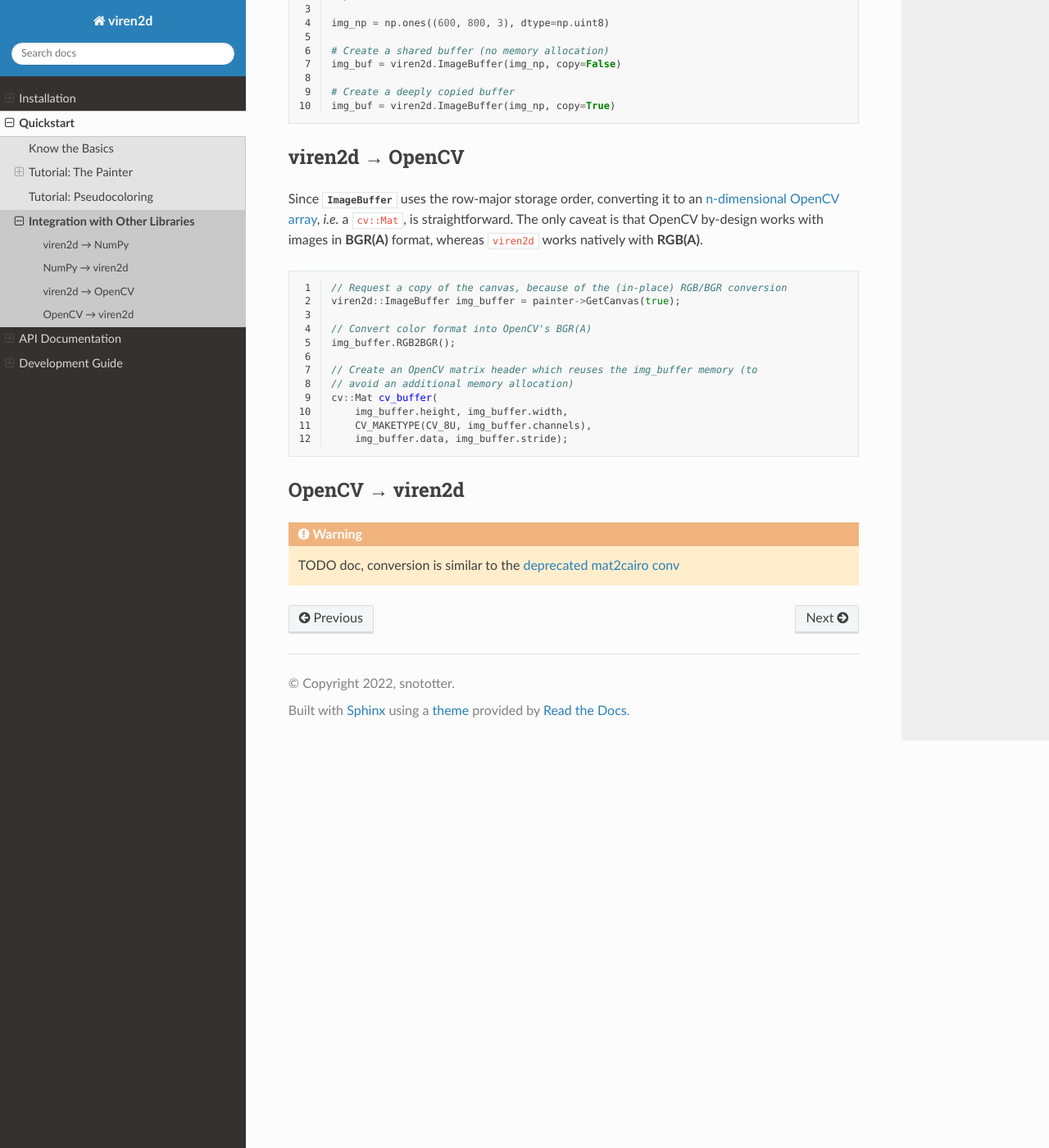
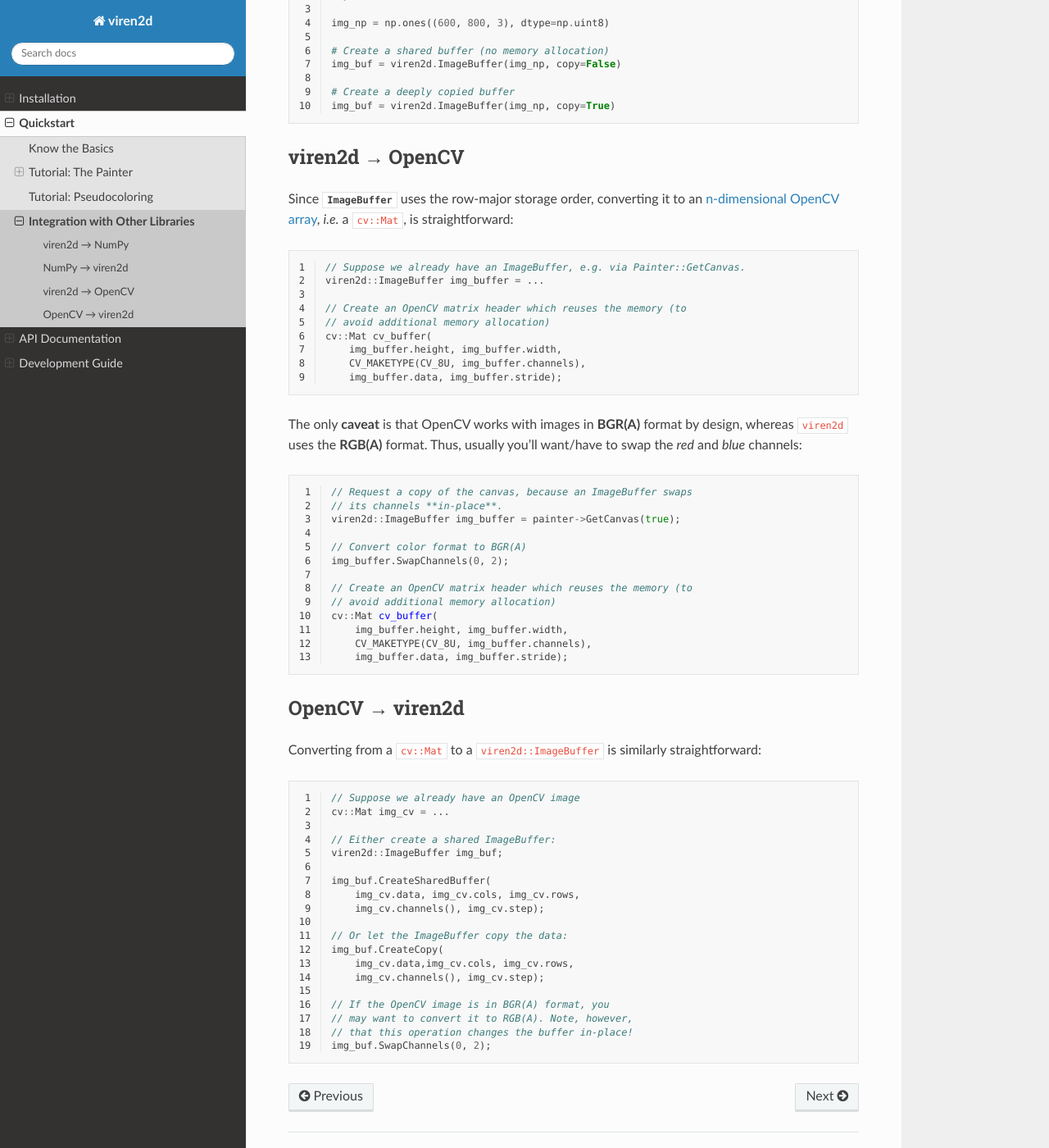
Before and after one commit to snototter/viren2d, a Sphinx documentation site: the page built from docs/source/tutorial/conversion.rst, in a window 1280 px wide and 1400 px high, scrolled down 1161 px. Shown: the whole window at 82% size. Built offline with Sphinx 7.4.7 and the Read the Docs theme 2.0.0, drawn with Linux system fonts in a browser that asks for light colours; the version number could not be read and is left out.

Commit message:
finalize image buffer demo & documentation

```diff
--- a/docs/source/api-documentation.rst
+++ b/docs/source/api-documentation.rst
@@ -21,13 +21,14 @@
      :nosignatures:
 
      viren2d.Color
+     viren2d.color_names
+     viren2d.Ellipse
+     viren2d.Rect
      viren2d.RGBa
      viren2d.rgba
-     viren2d.color_names
      viren2d.Vec2d
      viren2d.Vec3d
-     viren2d.Ellipse
-     viren2d.Rect
+     viren2d.ImageBuffer
 
 
 **Style definitions:**
@@ -36,6 +37,7 @@
      :nosignatures:
 
      viren2d.ArrowStyle
+     viren2d.BoundingBox2DStyle
      viren2d.LineCap
      viren2d.LineJoin
      viren2d.LineStyle
--- a/docs/source/tutorial/conversion.rst
+++ b/docs/source/tutorial/conversion.rst
@@ -83,21 +83,38 @@
 Since :class:`~viren2d.ImageBuffer` uses the row-major storage order,
 converting it to an
 `n-dimensional OpenCV array <https://docs.opencv.org/3.4/d3/d63/classcv_1_1Mat.html>`__,
-*i.e.* a ``cv::Mat``, is straightforward.
-The only caveat is that OpenCV by-design works with images in **BGR(A)**
-format, whereas ``viren2d`` works natively with **RGB(A)**.
+*i.e.* a ``cv::Mat``, is straightforward:
 
 .. code-block:: cpp
    :linenos:
 
-   // Request a copy of the canvas, because of the (in-place) RGB/BGR conversion
+   // Suppose we already have an ImageBuffer, e.g. via Painter::GetCanvas.
+   viren2d::ImageBuffer img_buffer = ...
+
+   // Create an OpenCV matrix header which reuses the memory (to
+   // avoid additional memory allocation)
+   cv::Mat cv_buffer(
+       img_buffer.height, img_buffer.width,
+       CV_MAKETYPE(CV_8U, img_buffer.channels),
+       img_buffer.data, img_buffer.stride);
+
+
+The only **caveat** is that OpenCV works with images in **BGR(A)**
+format by design, whereas ``viren2d`` uses the **RGB(A)** format.
+Thus, usually you'll want/have to swap the *red* and *blue* channels:
+
+.. code-block:: cpp
+   :linenos:
+
+   // Request a copy of the canvas, because an ImageBuffer swaps
+   // its channels **in-place**.
    viren2d::ImageBuffer img_buffer = painter->GetCanvas(true);
 
-   // Convert color format into OpenCV's BGR(A)
-   img_buffer.RGB2BGR();
+   // Convert color format to BGR(A)
+   img_buffer.SwapChannels(0, 2);
 
-   // Create an OpenCV matrix header which reuses the img_buffer memory (to
-   // avoid an additional memory allocation)
+   // Create an OpenCV matrix header which reuses the memory (to
+   // avoid additional memory allocation)
    cv::Mat cv_buffer(
        img_buffer.height, img_buffer.width,
        CV_MAKETYPE(CV_8U, img_buffer.channels),
@@ -108,6 +125,28 @@
 OpenCV |right-arrow| viren2d
 ~~~~~~~~~~~~~~~~~~~~~~~~~~~~
 
-.. warning::
-   TODO doc, conversion is similar to the
-   `deprecated mat2cairo conv <https://github.com/snototter/viren2d/commit/89bc71c048f6350e363534fdb8b723aff2f8bf0b#diff-7f1c583bd0c61d1204326f4062407685f1103ea367013072a2ca8a6814ccd0ba>`__
+Converting from a ``cv::Mat`` to a ``viren2d::ImageBuffer`` is similarly
+straightforward:
+
+.. code-block:: cpp
+   :linenos:
+
+   // Suppose we already have an OpenCV image
+   cv::Mat img_cv = ...
+
+   // Either create a shared ImageBuffer:
+   viren2d::ImageBuffer img_buf;
+
+   img_buf.CreateSharedBuffer(
+       img_cv.data, img_cv.cols, img_cv.rows,
+       img_cv.channels(), img_cv.step);
+
+   // Or let the ImageBuffer copy the data:
+   img_buf.CreateCopy(
+       img_cv.data,img_cv.cols, img_cv.rows,
+       img_cv.channels(), img_cv.step);
+
+   // If the OpenCV image is in BGR(A) format, you
+   // may want to convert it to RGB(A). Note, however,
+   // that this operation changes the buffer in-place!
+   img_buf.SwapChannels(0, 2);
```
Also changed, not shown: other parts of docs/source/api-documentation.rst (+0 -1 lines), 1 other file.
